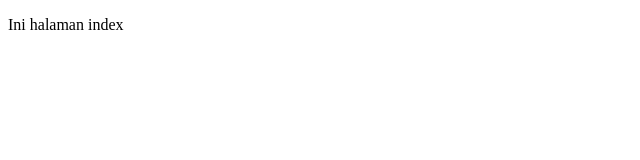
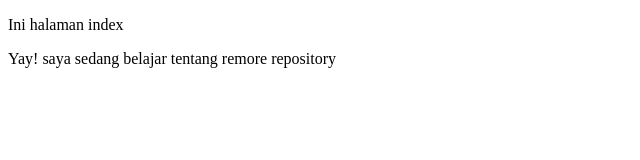
Before and after one commit to EKAHANDA17/belajar, a plain HTML site: page index.html in a window 1280 px wide. Shown: the whole page, without its empty margins (0-640 px from the left). Drawn offline with Linux system fonts and the light colour scheme.

Commit message:
mengubah judul dan teks di body

```diff
--- a/index.html
+++ b/index.html
@@ -5,5 +5,6 @@
 </head>
 <body>
 	<p>Ini halaman index</p>
+	<p>Yay! saya sedang belajar tentang remore repository</p>
 </body>
 </html>
```
